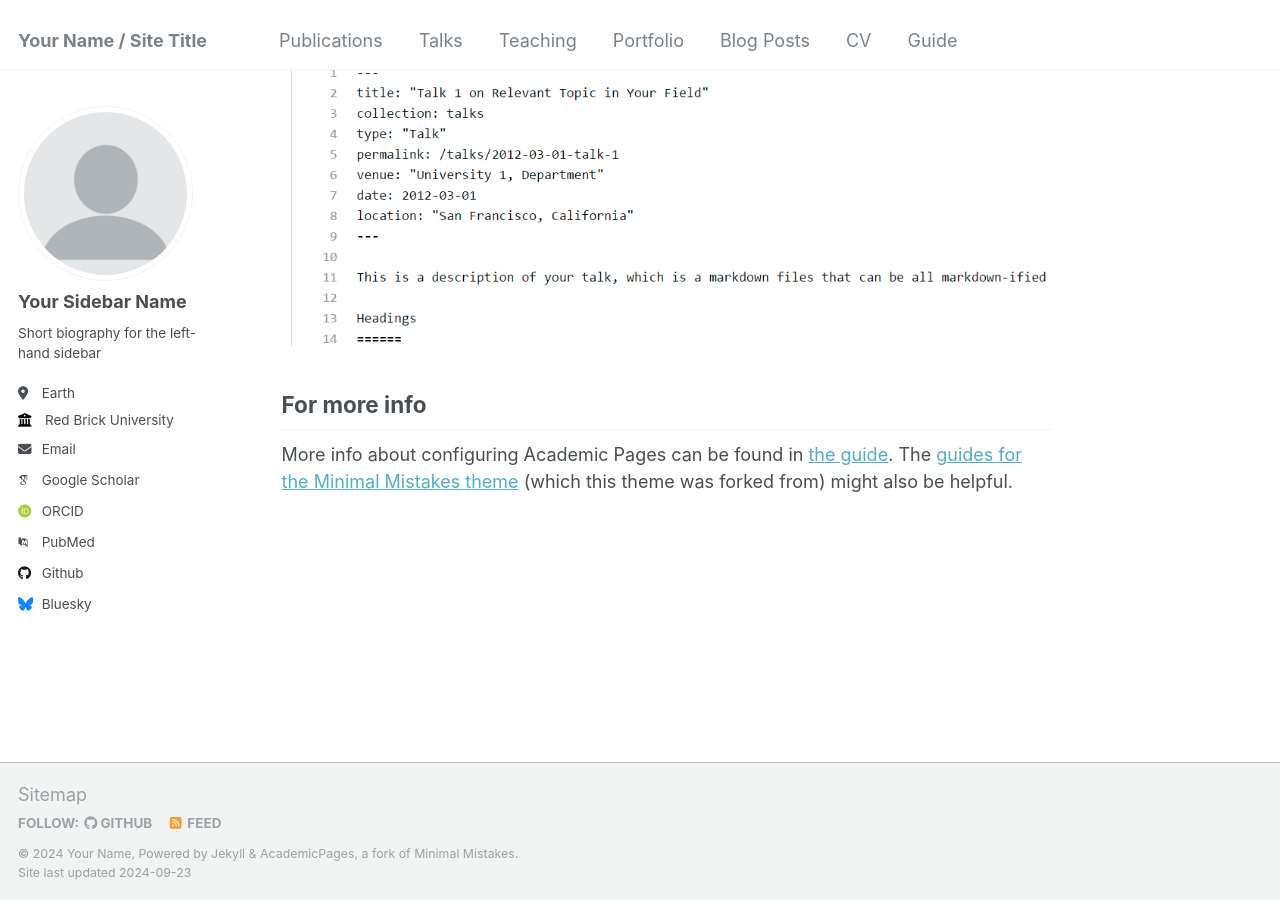
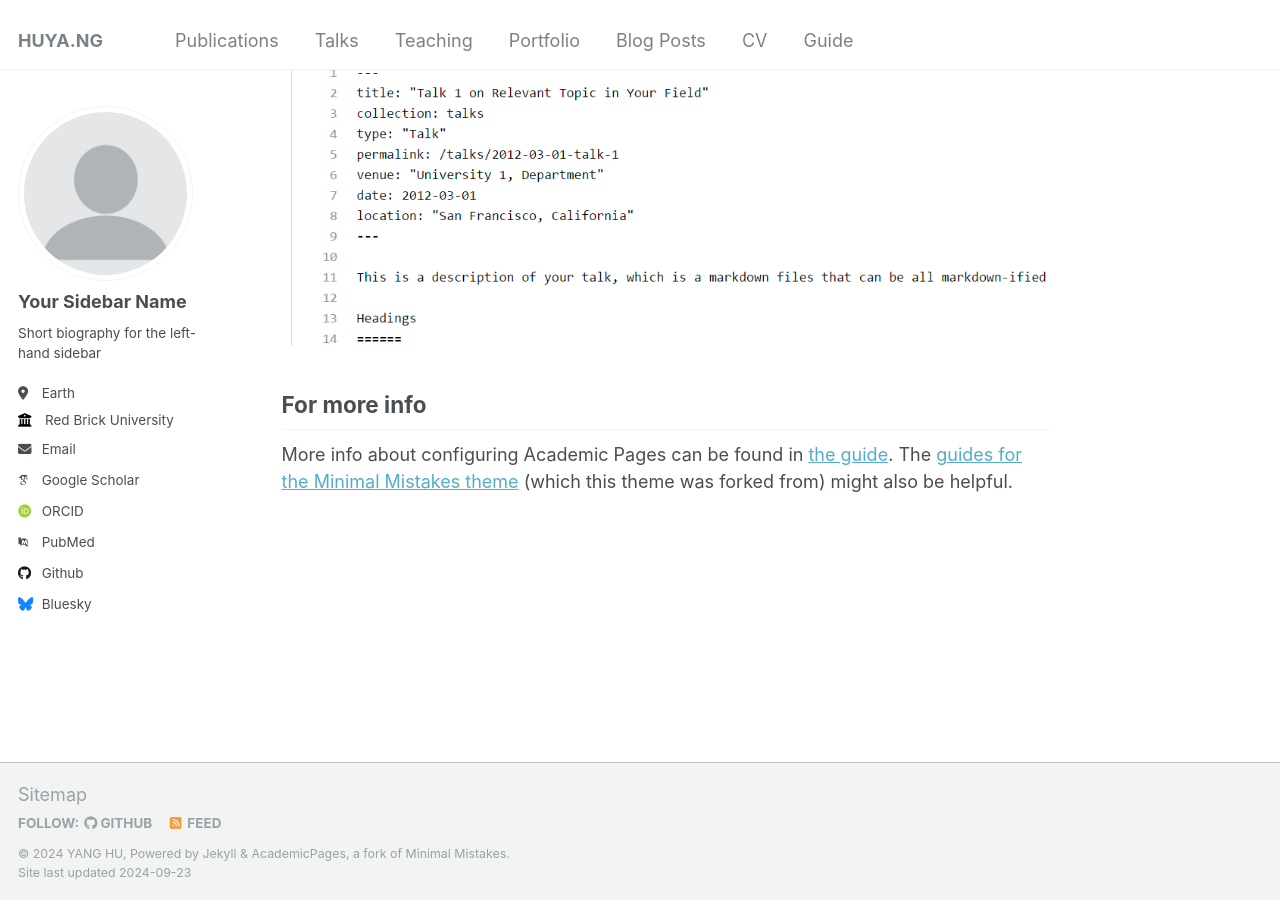
Before and after one commit to youtonghy/HUYA.NG, a Jekyll site: the page built from _pages/about.md, in a window 1280 px wide and 900 px high, scrolled down 2643 px. Built offline with Jekyll 4.4.1, drawn with Linux system fonts in a browser that asks for light colours; some web fonts are replaced.

Commit message:
Update _config.yml

```diff
--- a/_config.yml
+++ b/_config.yml
@@ -8,11 +8,11 @@
 
 # Basic Site Settings
 locale                   : "en-US"
-title                    : "Your Name / Site Title"
+title                    : "HUYA.NG"
 title_separator          : "-"
-name                     : &name "Your Name"
+name                     : &name "YANG HU"
 description              : &description "personal description"
-url                      : https://academicpages.github.io # the base hostname & protocol for your site e.g. "https://mmistakes.github.io"
+url                      : https://huya.ng # the base hostname & protocol for your site e.g. "https://mmistakes.github.io"
 baseurl                  : "" # the subpath of your site, e.g. "/blog"
 repository               : "academicpages/academicpages.github.io"
 
```
